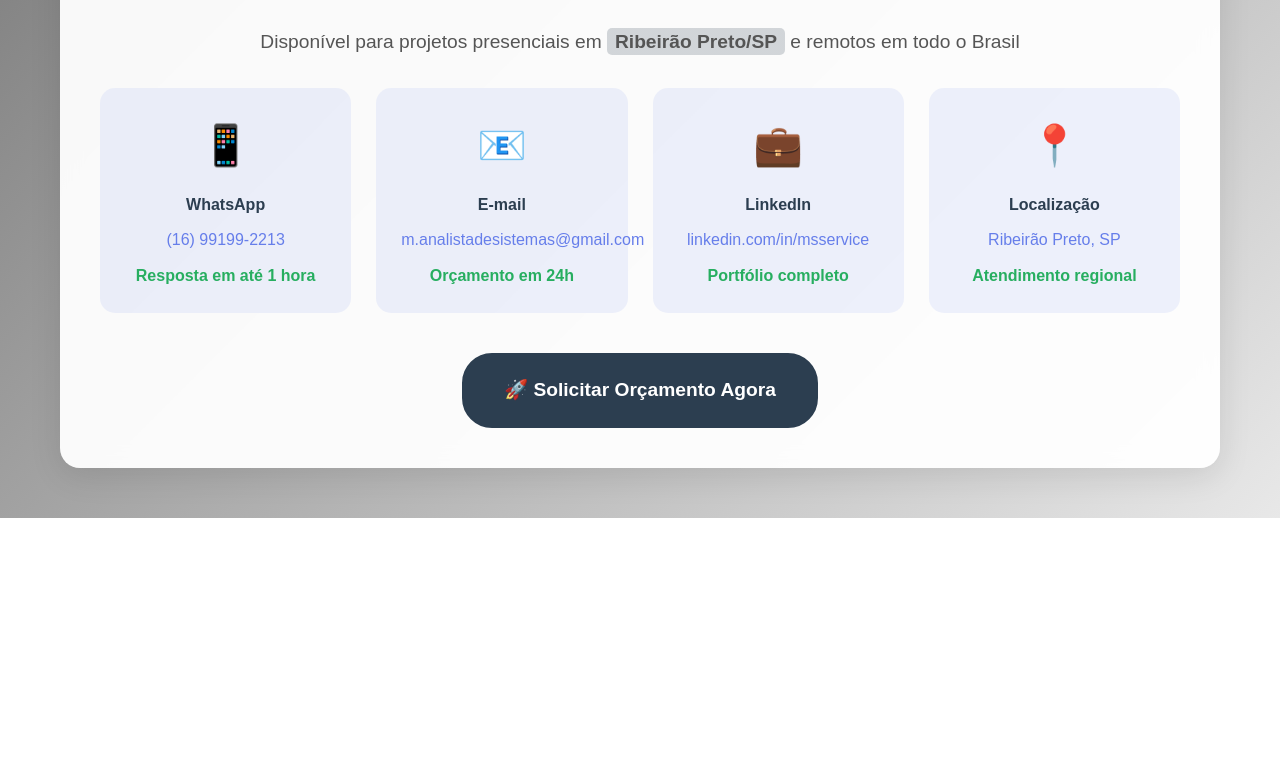
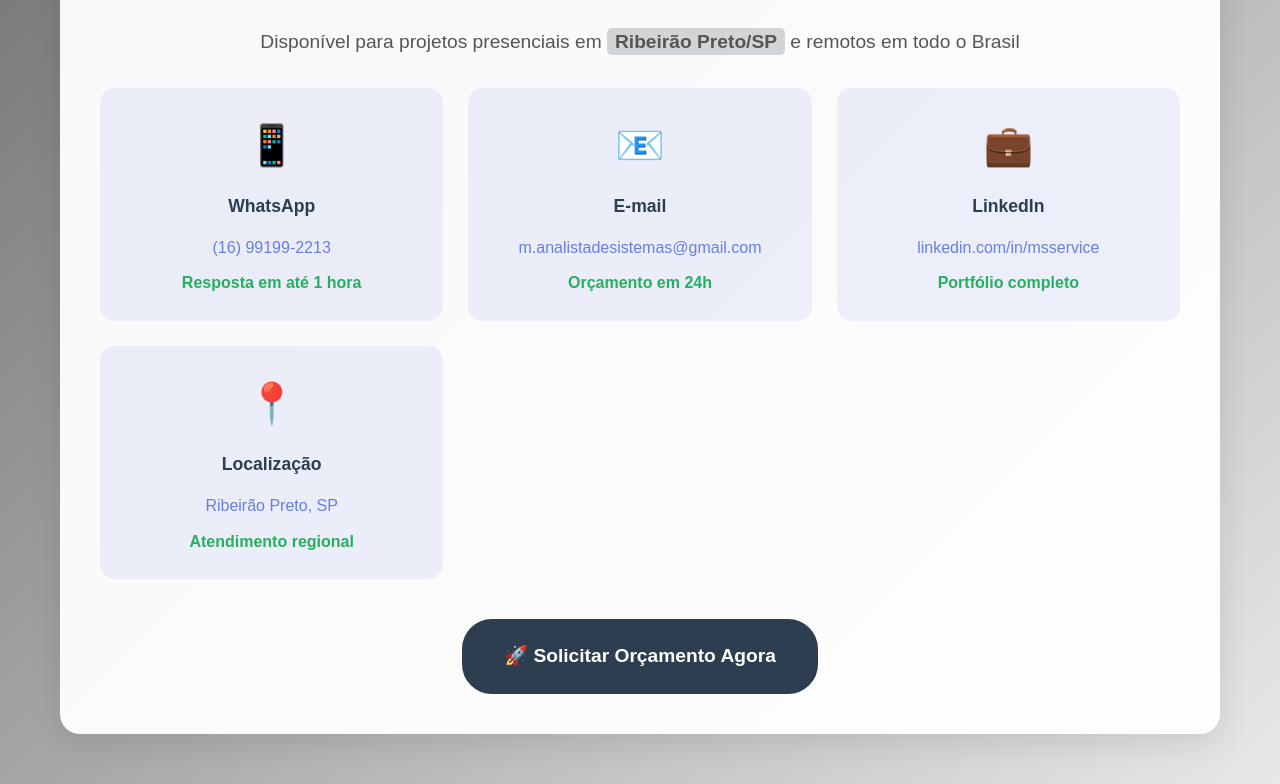
Before and after one commit to astta19/timeons, a plain HTML site: page index.html in a window 1280 px wide. Shown: the part 3942-4726 px from the top of the page. Before the commit the page ends 4460 px from the top, so only its background shows below. Drawn offline with Linux system fonts and the light colour scheme.

Commit message:
Update index.html

```diff
--- a/index.html
+++ b/index.html
@@ -309,7 +309,7 @@
 
         .contact-grid {
             display: grid;
-            grid-template-columns: repeat(auto-fit, minmax(250px, 1fr));
+            grid-template-columns: repeat(auto-fit, minmax(280px, 1fr));
             gap: 25px;
             margin-top: 30px;
         }
@@ -330,7 +330,8 @@
         .contact-title {
             font-weight: bold;
             color: #2c3e50;
-            margin-bottom: 10px;
+            margin-bottom: 15px;
+            font-size: 1.1em;
         }
 
         .contact-info {
```
